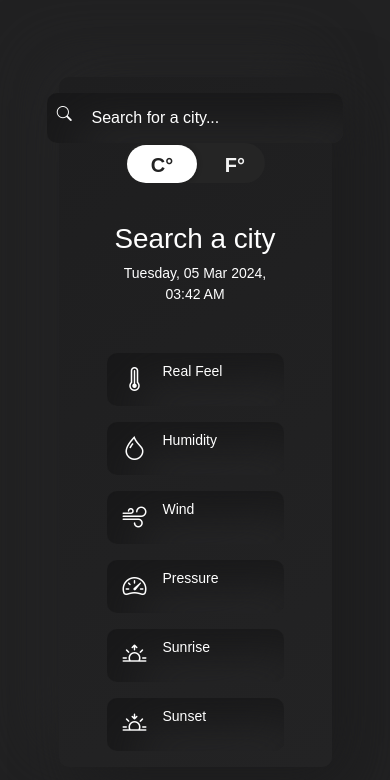
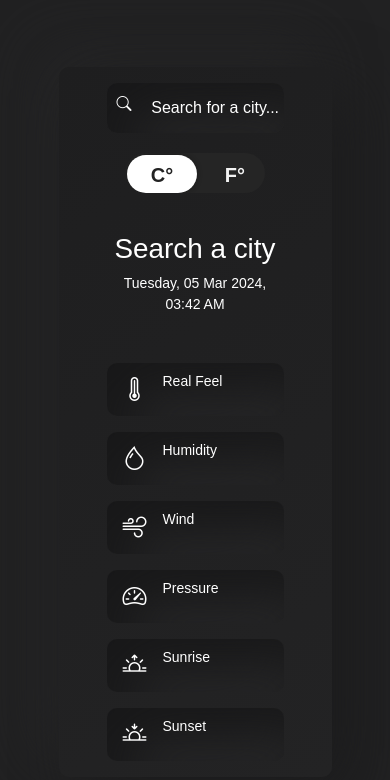
Before and after one commit to Joshua-T-J/WeatherApp, an Angular app: page / in a window 390 px wide. Shown: the top 780 px of the page. Built offline with nearby package versions, Linux system fonts and the light colour scheme.

Commit message:
responsive style fixes and unit added in url

```diff
--- a/src/app/Components/weather-details/weather-details.component.ts
+++ b/src/app/Components/weather-details/weather-details.component.ts
@@ -2,7 +2,12 @@ import { Component, OnInit, ViewChild } from '@angular/core';
 import { ActivatedRoute, ParamMap } from '@angular/router';
 import { switchMap } from 'rxjs';
 import { WeatherService } from '../../Services/weather.service';
-import { CommonModule, DatePipe, JsonPipe, TitleCasePipe } from '@angular/common';
+import {
+  CommonModule,
+  DatePipe,
+  JsonPipe,
+  TitleCasePipe,
+} from '@angular/common';
 import { MatFormFieldModule } from '@angular/material/form-field';
 import { MatAccordion, MatExpansionModule } from '@angular/material/expansion';
 import { MatIconModule } from '@angular/material/icon';
@@ -20,10 +25,10 @@ import { HttpErrorResponse } from '@angular/common/http';
     MatExpansionModule,
     CommonModule,
     MatIconModule,
-    MatButtonModule
+    MatButtonModule,
   ],
   templateUrl: './weather-details.component.html',
-  styleUrl: './weather-details.component.css'
+  styleUrl: './weather-details.component.css',
 })
 export class WeatherDetailsComponent implements OnInit {
   weatherDetails: any;
@@ -32,27 +37,34 @@ export class WeatherDetailsComponent implements OnInit {
   @ViewChild(MatAccordion) accordion!: MatAccordion;
 
   ngOnInit(): void {
-    this.getWeatherDetails()
+    this.getWeatherDetails();
   }
 
-  constructor(private weatherService: WeatherService, private route: ActivatedRoute) { }
+  constructor(
+    private weatherService: WeatherService,
+    private route: ActivatedRoute
+  ) {}
 
   getWeatherDetails(): void {
-    this.route.paramMap.pipe(
+    this.route.paramMap
+      .pipe(
         switchMap((params: ParamMap) => {
-        return this.weatherService.getWeather(params.get('id') as string, 'metric')
-      }
+          return this.weatherService.getWeather(
+            params.get('id') as string,
+            (params.get('unit') as string) || 'metric'
+          );
+        })
       )
-    ).subscribe({
+      .subscribe({
         next: (res: any) => {
-        console.log(res)
+          console.log(res);
           this.weatherDetails = res;
-        this.weatherDetailsSorted = this.groupByDate(res.list)
-        console.log(this.weatherDetailsSorted)
+          this.weatherDetailsSorted = this.groupByDate(res.list);
+          console.log(this.weatherDetailsSorted);
         },
         error: (err: HttpErrorResponse) => {
-        console.log(err.statusText)
-      }
+          console.log(err.statusText);
+        },
       });
   }
 
@@ -72,7 +84,7 @@ export class WeatherDetailsComponent implements OnInit {
     }, {});
 
     // Convert the grouped object into an array
-    const groupedArray = Object.keys(grouped).map(date => {
+    const groupedArray = Object.keys(grouped).map((date) => {
       return { date: date, data: grouped[date] };
     });
 
@@ -82,6 +94,4 @@ export class WeatherDetailsComponent implements OnInit {
   getWeatherIcon(iconCode: string) {
     return `http://openweathermap.org/img/w/${iconCode}.png`;
   }
-
-
 }
--- a/src/app/Components/weather/weather.component.html
+++ b/src/app/Components/weather/weather.component.html
@@ -2,13 +2,15 @@
     <div class="content">
         <div class="weather_header">
             <form class="weather_search" [formGroup]="formWeather" (ngSubmit)="getWeather()">
-                <input type="text" formControlName="Location" placeholder="Search for a city..." class="weather_searchform">
+                <input type="text" formControlName="Location" placeholder="Search for a city..."
+                    class="weather_searchform">
                 <i class="bi bi-search"></i>
             </form>
             <div class="btn-container">
                 <label class="switch btn-color-mode-switch">
                     <input id="color_mode" (change)="setUnit($event)" name="color_mode" type="checkbox">
-                    <label class="btn-color-mode-switch-inner" data-off="C&#176F;" data-on="F&#176F;" for="color_mode"></label>
+                    <label class="btn-color-mode-switch-inner" data-off="C&#176F;" data-on="F&#176F;"
+                        for="color_mode"></label>
                 </label>
             </div>
         </div>
@@ -77,7 +79,8 @@
             </div>
         </div>
         <div class="weather_footer">
-            <button class="btn weather_btn" [routerLink]="['/details',weatherData.name]" routerLinkActive="router-link-active">More Details</button>
+            <button class="btn weather_btn" [routerLink]="['/details',weatherData.name,unit]"
+                routerLinkActive="router-link-active">More Details</button>
         </div>
         }
         @else{
--- a/src/app/app.routes.ts
+++ b/src/app/app.routes.ts
@@ -4,7 +4,7 @@ import { WeatherDetailsComponent } from './Components/weather-details/weather-de
 import { PageNotFoundComponent } from './Components/page-not-found/page-not-found.component';
 
 export const routes: Routes = [
-    { path: '', component: WeatherComponent },
-    { path: 'details/:id', component: WeatherDetailsComponent },
-    { path: '**', component: PageNotFoundComponent }
+  { path: '', component: WeatherComponent },
+  { path: 'details/:id/:unit', component: WeatherDetailsComponent },
+  { path: '**', component: PageNotFoundComponent },
 ];
--- a/src/styles.css
+++ b/src/styles.css
@@ -39,6 +39,12 @@ body {
   align-items: center;
 }
 
+@media (max-width: 936px) {
+  .weather_header {
+    row-gap: 20px;
+  }
+}
+
 input {
   border: none;
   border-radius: 10px;
@@ -48,6 +54,13 @@ input {
   color: #fff;
   padding: 0.8rem 2.8rem;
   font-size: 1rem;
+  width: 100%;
+}
+
+@media (max-width: 400px) {
+  input {
+    padding-right: 5px;
+  }
 }
 
 input::placeholder {
@@ -118,6 +131,12 @@ input::placeholder {
   grid-template-columns: repeat(2, 1fr);
   grid-gap: 1rem;
   margin-top: 3rem;
+}
+
+@media screen and (width<600px) {
+  .weather_info {
+    grid-template-columns: 1fr;
+  }
 }
 
 .weather_card {
```
Lines whose indentation alone changed are shown as unchanged.
